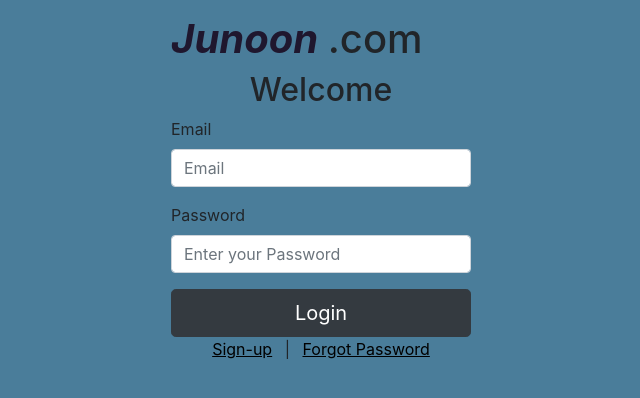
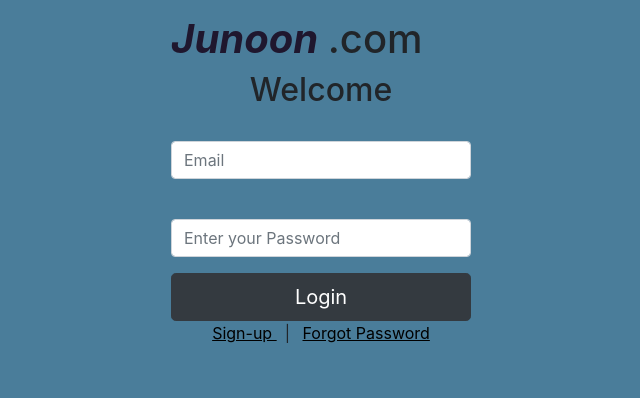
Before and after one commit to Bindu0612/loginSite, a React (Create React App) app: page / in a window 1280 px wide. Shown: the top 398 px of the page, without its empty margins (319-959 px from the left). Built offline with nearby package versions, Linux system fonts and the light colour scheme.

Commit message:
made changes as per guidelines.

```diff
--- a/src/action.js
+++ b/src/action.js
@@ -1,5 +1,5 @@
 export const UPDATE_USERS = 'USERS';
 
-const update_users = payload => ({type:UPDATE_USERS, payload });
+const update_users = payload => ({ type:UPDATE_USERS, payload, });
 
-export const actions= {update_users};
+export const actions= { update_users };
--- a/src/components/loginPage.js
+++ b/src/components/loginPage.js
@@ -1,10 +1,14 @@
 import React, { Component } from 'react';
-import { Button, Form, FormGroup, Label, Input } from 'reactstrap';
+import { Button,
+    Form,
+    FormGroup,
+    Label,
+    Input } from 'reactstrap';
 import { withRouter } from 'react-router-dom';
 import { connect } from 'react-redux';
 import { compose } from 'redux';
-// import { Route, BrowserRouter as Router } from 'react-router-dom';
-// import Home from './home';
+/* import { Route, BrowserRouter as Router } from 'react-router-dom';
+ import Home from './home'; */
 
 class LoginPage extends Component {
     constructor() {
@@ -16,67 +20,84 @@ class LoginPage extends Component {
         }
     }
 
-
-    navigateToHome = (path,userName) => {
-        this.props.history.push(path,userName);
-
+    navigateToHome = (path, userName) => {
+        this.props.history.push(path, userName);
     }
 
     navigateToSignupPage = (path) => {
         this.props.history.push(path);
     }
 
-    // validateValues =() =>{
-    //     const storeEmail= this.props.Name;
-    //     console.log(storeEmail);
-    // }
+   /* validateValues =() =>{
+        const storeEmail= this.props.Name;
+        console.log(storeEmail);
+    }*/
+
         validateValues = () => {
             const loginEmail = document.querySelector("#email").value;
             const loginPassword = document.querySelector("#password").value;
             console.log(loginEmail, loginPassword, this.props.users);
 
-        for (var i = 0; i <= this.props.users.length-1; i++)
+                for (let i = 0; i <= this.props.users.length-1; i+=1)
                 {
-
-            if (loginEmail == this.props.users[i].EmailId
-                && loginPassword == this.props.users[i].Password)
+                    if (
+                        loginEmail === this.props.users[i].EmailId
+                        && loginPassword === this.props.users[i].Password
+                        )
                         {
                             const userName = this.props.users[i].Name;
                             console.log(userName);
-                   //debugger;
-                    // alert("hi");
-                    // break;
-                this.navigateToHome("home",userName);
+                                /*debugger;
+                                 alert("hi");
+                                 break;*/
+                            this.navigateToHome("home", userName);
                         }
-            else {
                         alert("Please re-check the credentials entered");
+
                 }
-        }
-    }
+            };
 
             render() {
                 return (
-            <Form className="form-style">
+                    <Form className = "form-style">
                         <h1>
-                    <span className="header-style"> Junoon </span>.com
+                            <span className = "header-style"> Junoon </span>.com
                         </h1>
-                <h2 className="text-center"> Welcome</h2>
-                <FormGroup><div>
-                    <Label>Email</Label>
-                </div>
-                    <Input id="email" className="button-style" type="email" placeholder="Email" />
-                </FormGroup>
+
+                        <h2 className = "text-center">
+                            Welcome
+                        </h2>
+
                         <FormGroup>
                             <div>
-                        <Label>Password</Label>
+                                <Label Email />
                             </div>
-                    <Input id="password" className="button-style" type="password" placeholder="Enter your Password" />
+
+                            <Input id = "email" className = "button-style" type = "email"
+                            placeholder = "Email" />
                         </FormGroup>
-                <Button className="btn-lg btn-dark btn-block" onClick={() => this.validateValues()}>Login</Button>
-                <div className="text-center">
-                    <a style={{textDecoration:"underline",color:"black", cursor:"pointer"}} onClick={() => this.navigateToSignupPage("signUpPage")}>Sign-up</a>
+
+                        <FormGroup>
+                            <div>
+                                <Label Password />
+                            </div>
+
+                            <Input id = "password" className = "button-style"
+                            type = "password" placeholder = "Enter your Password" />
+                        </FormGroup>
+
+                        <Button className = "btn-lg btn-dark btn-block"
+                            onClick={ () => this.validateValues() }> Login </Button>
+
+                            <div className = "text-center">
+                                <a style = {{ textDecoration : 'underline', color : 'black',
+                                cursor : 'pointer' }}
+                                onClick = { () => this.navigateToSignupPage("signUpPage") }> Sign-up </a>
                                 <span className="p-2"> | </span>
-                        <a  style={{textDecoration:"underline",color:"black", cursor:"pointer"}} > Forgot Password</a>
+
+                                <a  style = {{ textDecoration : 'underline', color : 'black',
+                                cursor : 'pointer' }} > Forgot Password
+                                </a>
                             </div>
                     </Form>
                 )
--- a/src/components/signUpPage.js
+++ b/src/components/signUpPage.js
@@ -14,8 +14,8 @@ class SignUpPage extends Component {
             Password: "",
             EmailId: "",
             Occupation: "",
-            phonenumber: ""
-        }
+            phonenumber: "",
+        };
     }
 
     navigateFromSignupToLogin = (path) => {
@@ -27,29 +27,43 @@ class SignUpPage extends Component {
     }
 
     updateStore = () => {
-        const { Name, Password, EmailId, occupation, phonenumber } = this.state;
-        this.props.update_users({ Name, Password, EmailId, occupation, phonenumber });
+        const { Name, Password, EmailId, occupation, phonenumber, } = this.state;
+        this.props.update_users({ Name, Password, EmailId, occupation, phonenumber, });
         this.navigateFromSignupToLogin("loginPage");
     }
 
     render() {
+        return (
+            <Form className = "form-style">
+                <FormGroup>
+                    <Label className = "labelClass"> Name: </Label>
+                    <Input id = "name" placeholder = "Enter your name..."
+                    onChange = { (e) => this.handleChange(e, 'Name')} />
 
-        return (
-            <Form className="form-style">
-                <FormGroup>
-                    <Label className="labelClass"> Name: </Label>
-                    <Input id="name" placeholder="Enter your name..." onChange={e => this.handleChange(e, 'Name')} />
-                    <Label className="labelClass"> Password: </Label>
-                    <Input id="password" type="password" placeholder="Enter your password..." onChange={e => this.handleChange(e, 'Password')} />
-                    <Label className="labelClass"> EmailId : </Label>
-                    <Input id="email" type="email" placeholder="Enter your mail id..." onChange={e => this.handleChange(e, 'EmailId')} />
-                    <Label className="labelClass">Occupation: </Label>
-                    <Input id="occupation" type="text" placeholder="occupation..." onChange={e => this.handleChange(e, 'Occupation')} />
-                    <Label className="labelClass">Phone Number: </Label>
-                    <Input id="phoneno" type="phonenumber" placeholder="Enter your mobile number..." onChange={e => this.handleChange(e, 'phonenumber')} />
+                    <Label className = "labelClass"> Password: </Label>
+
+                    <Input id = "password" type = "password" placeholder = "Enter your password..."
+                    onChange={ (e) => this.handleChange(e, 'Password')} />
+
+                    <Label className = "labelClass"> EmailId : </Label>
+
+                    <Input id = "email" type = "email" placeholder = "Enter your mail id..."
+                    onChange = { (e) => this.handleChange(e, 'EmailId')} />
+
+                    <Label className = "labelClass"> Occupation: </Label>
+
+                    <Input id = "occupation" type = "text" placeholder = "occupation..."
+                    onChange = { (e) => this.handleChange(e, 'Occupation')} />
+
+                    <Label className = "labelClass"> Phone Number: </Label>
+
+                    <Input id = "phoneno" type = "phonenumber" placeholder = "Enter your mobile number..."
+                    onChange = {(e) => this.handleChange(e, 'phonenumber')} />
                 </FormGroup>
+
                 <div>
-                    <Button className="validate-button" onClick={() => this.updateStore()}>SignUp</Button>
+                    <Button className = "validate-button"
+                    onClick = { () => this.updateStore() }> SignUp </Button>
                 </div>
             </Form>
         )
--- a/src/index.js
+++ b/src/index.js
@@ -2,12 +2,12 @@ import React, { Component } from 'react';
 import ReactDOM from 'react-dom';
 import './index.css';
 import 'bootstrap/dist/css/bootstrap.min.css';
-import { BrowserRouter as Router, Route, Link } from "react-router-dom";
+import { BrowserRouter as Router, Route } from "react-router-dom";
+import { Provider } from 'react-redux';
+import LoginPage from './components/loginPage';
 import Home from './components/home';
-import LoginPage from './components/loginPage';
 import SignUpPage from './components/signUpPage';
 import './App.css';
-import { Provider } from 'react-redux';
 import store from './store';
 
 class Routing extends Component {
@@ -15,10 +15,10 @@ class Routing extends Component {
     render() {
         return (
             <Router>
-                <Route exact path="/" component={LoginPage} />
-                <Route exact path="/home" component={Home} />
-                <Route exact path="/loginPage" component={LoginPage} />
-                <Route exact path="/signUpPage" component={SignUpPage} />
+                <Route exact path = "/" component = { LoginPage } />
+                <Route exact path = "/loginPage" component = { LoginPage } />
+                <Route exact path = "/home" component = { Home } />
+                <Route exact path = "/signUpPage" component = { SignUpPage } />
             </Router>
         )
     }
```
Also changed, not shown: src/App.js (+4 -4 lines), src/components/home.js (+10 -9 lines). Lines whose indentation alone changed are shown as unchanged.
